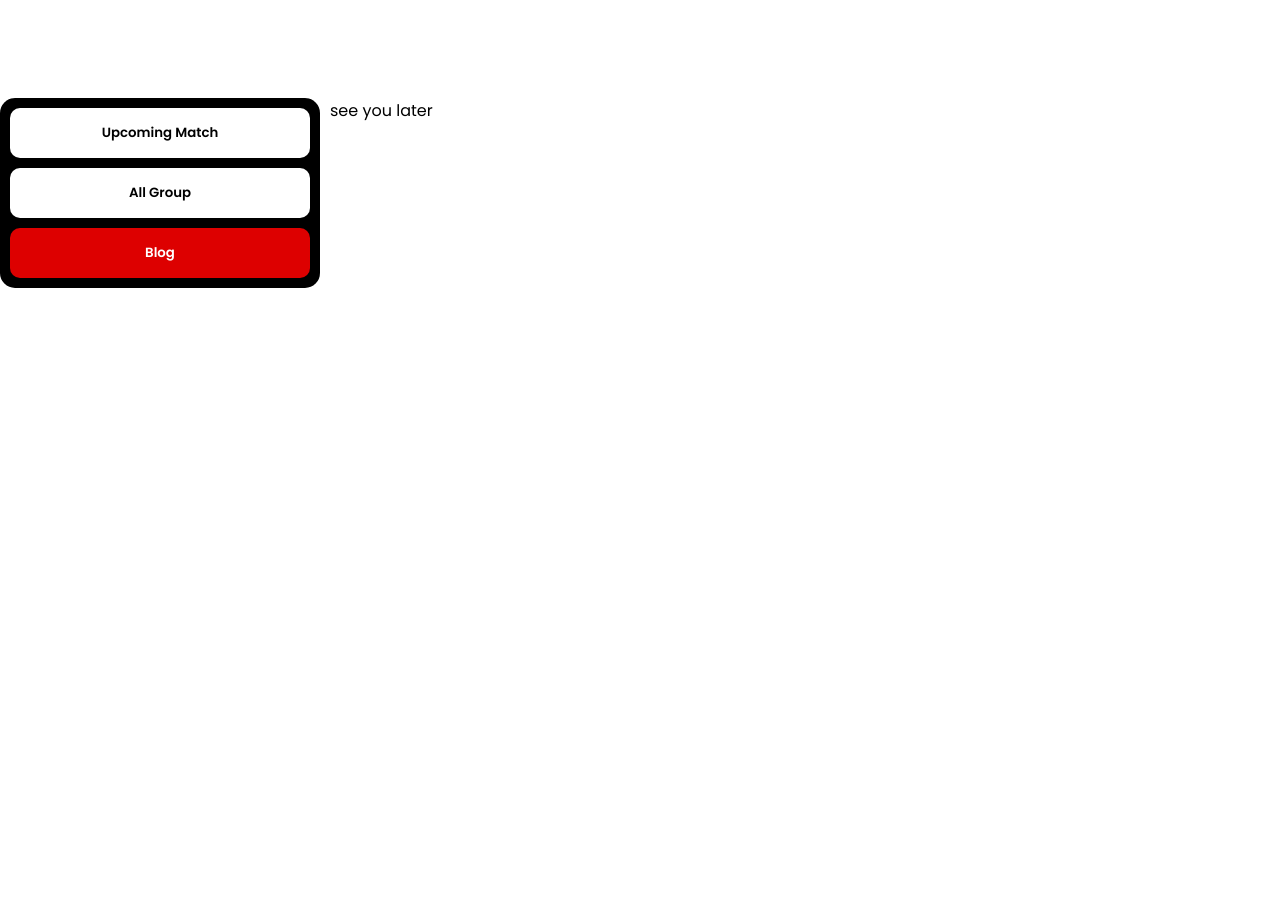
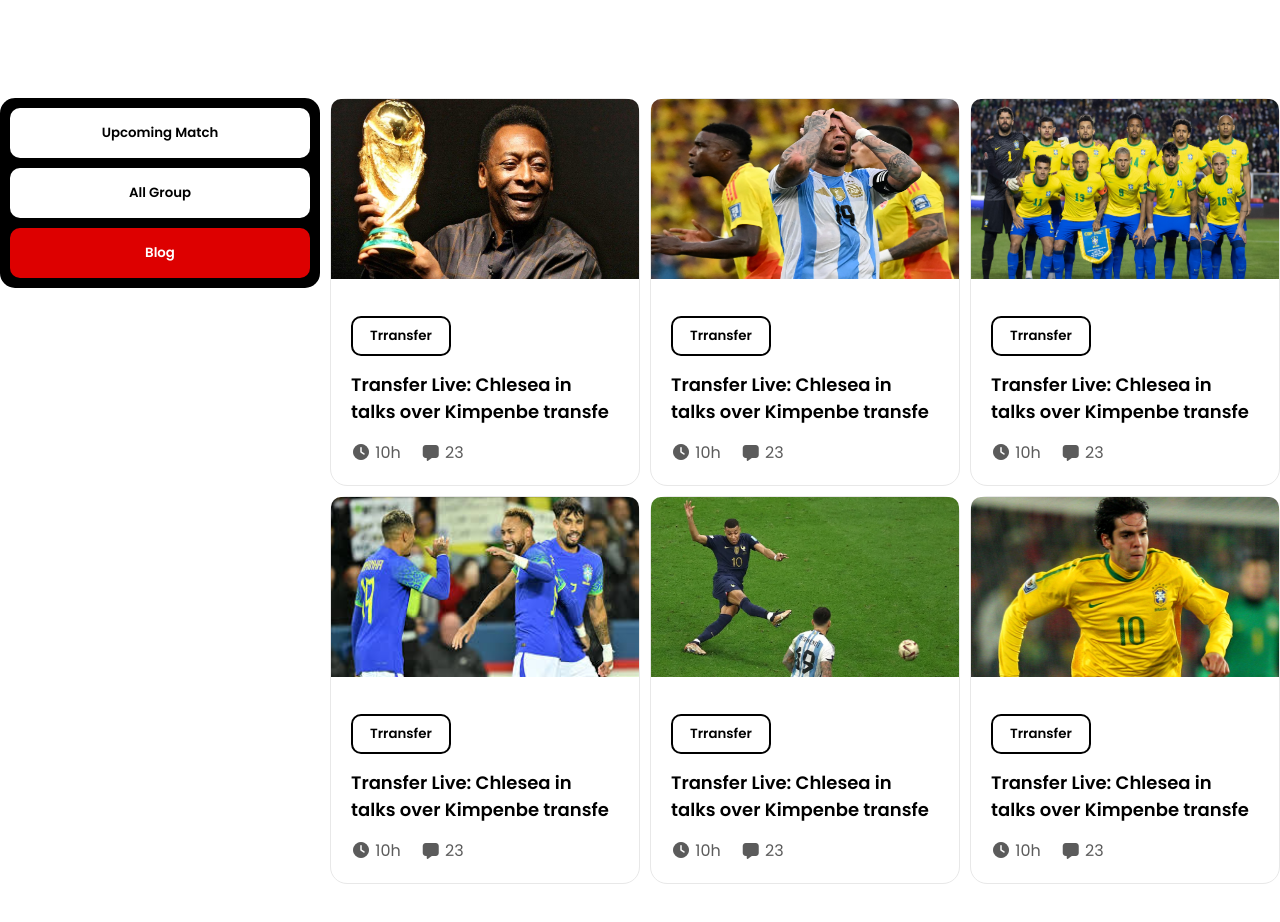
Before and after one commit to razibislam28/world-cup, a plain HTML site: page index.html in a window 1280 px wide. Shown: the part 664-1586 px from the top of the page. Before the commit the page ends 1002 px from the top, so only its background shows below. Drawn offline with Linux system fonts and the light colour scheme.

Commit message:
added the upcoming mathces right

```diff
--- a/index.html
+++ b/index.html
@@ -41,7 +41,85 @@
                 <button class="btn">Blog</button>
             </div>
             <div class="upcoming-matches-right">
-                see you later
+            <div class="card">
+                <img src="./img/matches/matches_1.jpg" alt="">
+                <div class="card-body">
+                    <button class="btn">Trransfer</button>
+                    <h2>Transfer Live: Chlesea in talks over Kimpenbe transfe</h2>
+
+                    <div class="card-button">
+                            <span><i class="fa-solid fa-clock"></i> 10h</span>
+                            <span><i class="fa-solid fa-message"></i> 23</span>
+
+                    </div>
+                </div>
+            </div>
+            <div class="card">
+                <img src="./img/matches/matches_2.webp" alt="">
+                <div class="card-body">
+                    <button class="btn">Trransfer</button>
+                    <h2>Transfer Live: Chlesea in talks over Kimpenbe transfe</h2>
+
+                    <div class="card-button">
+                            <span><i class="fa-solid fa-clock"></i> 10h</span>
+                            <span><i class="fa-solid fa-message"></i> 23</span>
+
+                    </div>
+                </div>
+            </div>
+            <div class="card">
+                <img src="./img/matches/matches_3.jpg" alt="">
+                <div class="card-body">
+                    <button class="btn">Trransfer</button>
+                    <h2>Transfer Live: Chlesea in talks over Kimpenbe transfe</h2>
+
+                    <div class="card-button">
+                            <span><i class="fa-solid fa-clock"></i> 10h</span>
+                            <span><i class="fa-solid fa-message"></i> 23</span>
+
+                    </div>
+                </div>
+            </div>
+            <div class="card">
+                <img src="./img/matches/matches_4.jpeg" alt="">
+                <div class="card-body">
+                    <button class="btn">Trransfer</button>
+                    <h2>Transfer Live: Chlesea in talks over Kimpenbe transfe</h2>
+
+                    <div class="card-button">
+                            <span><i class="fa-solid fa-clock"></i> 10h</span>
+                            <span><i class="fa-solid fa-message"></i> 23</span>
+
+                    </div>
+                </div>
+            </div>
+            <div class="card">
+                <img src="./img/matches/matches_5.webp" alt="">
+                <div class="card-body">
+                    <button class="btn">Trransfer</button>
+                    <h2>Transfer Live: Chlesea in talks over Kimpenbe transfe</h2>
+
+                    <div class="card-button">
+                            <span><i class="fa-solid fa-clock"></i> 10h</span>
+                            <span><i class="fa-solid fa-message"></i> 23</span>
+
+                    </div>
+                </div>
+            </div>
+            <div class="card">
+                <img src="./img/matches/matches_6.jpg" alt="">
+                <div class="card-body">
+                    <button class="btn">Trransfer</button>
+                    <h2>Transfer Live: Chlesea in talks over Kimpenbe transfe</h2>
+
+                    <div class="card-button">
+                            <span><i class="fa-solid fa-clock"></i> 10h</span>
+                            <span><i class="fa-solid fa-message"></i> 23</span>
+
+                    </div>
+                </div>
+            </div>
+
 
             </div>
          </section>
--- a/styles/style.css
+++ b/styles/style.css
@@ -1,17 +1,17 @@
 /* common stye */
-*{
+* {
   box-sizing: border-box;
   padding: 0;
   margin: 0;
   font-family: "Poppins", sans-serif;
 }
-.container{
+.container {
   max-width: 1280px;
   margin: auto;
 }
 
 /* custom style */
-.banner{
+.banner {
   display: flex;
   align-items: center;
   background-color: black;
@@ -19,40 +19,38 @@
   border-radius: 30px;
   margin: 50px auto;
 }
-.banner-left{
+.banner-left {
   padding-left: 45px;
 }
-.banner-right img{
+.banner-right img {
   display: block;
 }
-.banner h2{
+.banner h2 {
   font-size: 70px;
   font-weight: 600;
   line-height: 70px;
-
 }
-.banner p{
+.banner p {
   font-weight: 400;
-    color: #FFFFFF;
+  color: #ffffff;
   margin: 15px 0;
   max-width: 65%;
-
 }
-.btn{
-    background-color: #DD0000;
+.btn {
+  background-color: #dd0000;
   padding: 15px 25px;
-    color: #FFFFFF;
+  color: #ffffff;
   border-radius: 10px;
   font-weight: 600;
   border: none;
 }
 /* upcmming matches */
-.upcoming-matches{
+.upcoming-matches {
   display: flex;
   padding: 50px 0;
   gap: 10px;
 }
-.upcoming-matches-left{
+.upcoming-matches-left {
   background-color: black;
   display: flex;
   flex-direction: column;
@@ -60,14 +58,47 @@
   border-radius: 15px;
   padding: 10px;
   width: 25%;
+  height: fit-content;
 }
 .upcoming-matches-left .btn:nth-child(1),
-.upcoming-matches-left .btn:nth-child(2){
+.upcoming-matches-left .btn:nth-child(2) {
   background-color: white;
   color: black;
+}
 
+/* card design */
+.upcoming-matches-right {
+  display: grid;
+  grid-template-columns: repeat(3, 1fr);
+  flex: 1;
+  gap: 10px;
 }
-.upcoming-matches-right{
-background-color: ;
-flex: 1;
+.upcoming-matches-right .card {
+  border: 1px solid rgb(232, 232, 232);
+  border-radius: 17px;
 }
+.upcoming-matches-right .card-body {
+  padding: 20px;
+}
+.upcoming-matches-right .card img {
+  height: 180px;
+  width: 100%;
+  border-radius: 10px 10px 0 0;
+}
+.upcoming-matches-right .card .btn {
+  background-color: white;
+  color: black;
+  border: 2px solid black;
+  padding: 8px 17px;
+  margin-top: 10px;
+}
+.upcoming-matches-right .card h2 {
+  margin: 15px 0;
+  font-size: 18px;
+  font-weight: 600;
+}
+.card-button {
+  display: flex;
+  gap: 20px;
+  color: #161616b3;
+}
```
Lines whose indentation alone changed are shown as unchanged.
